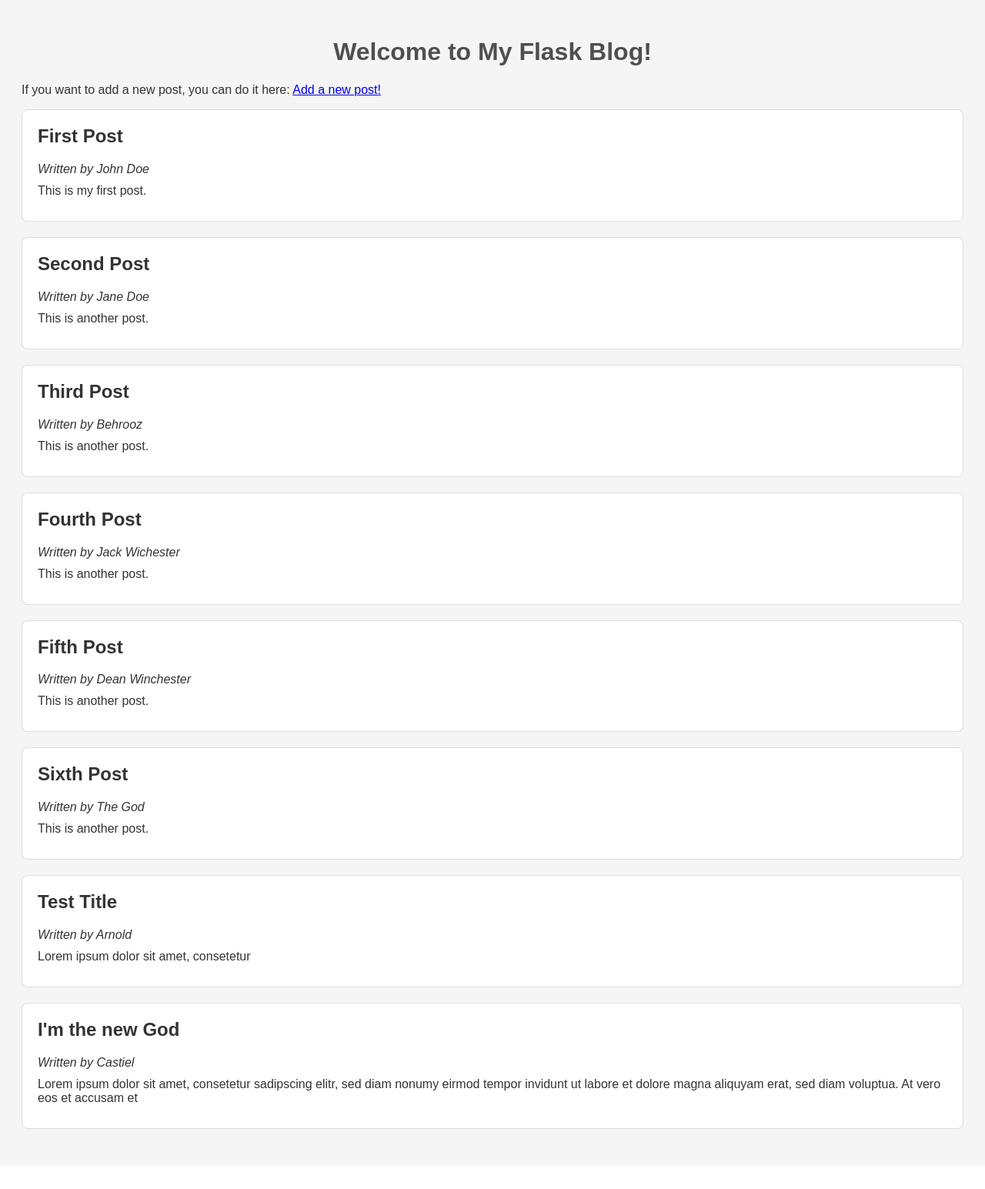
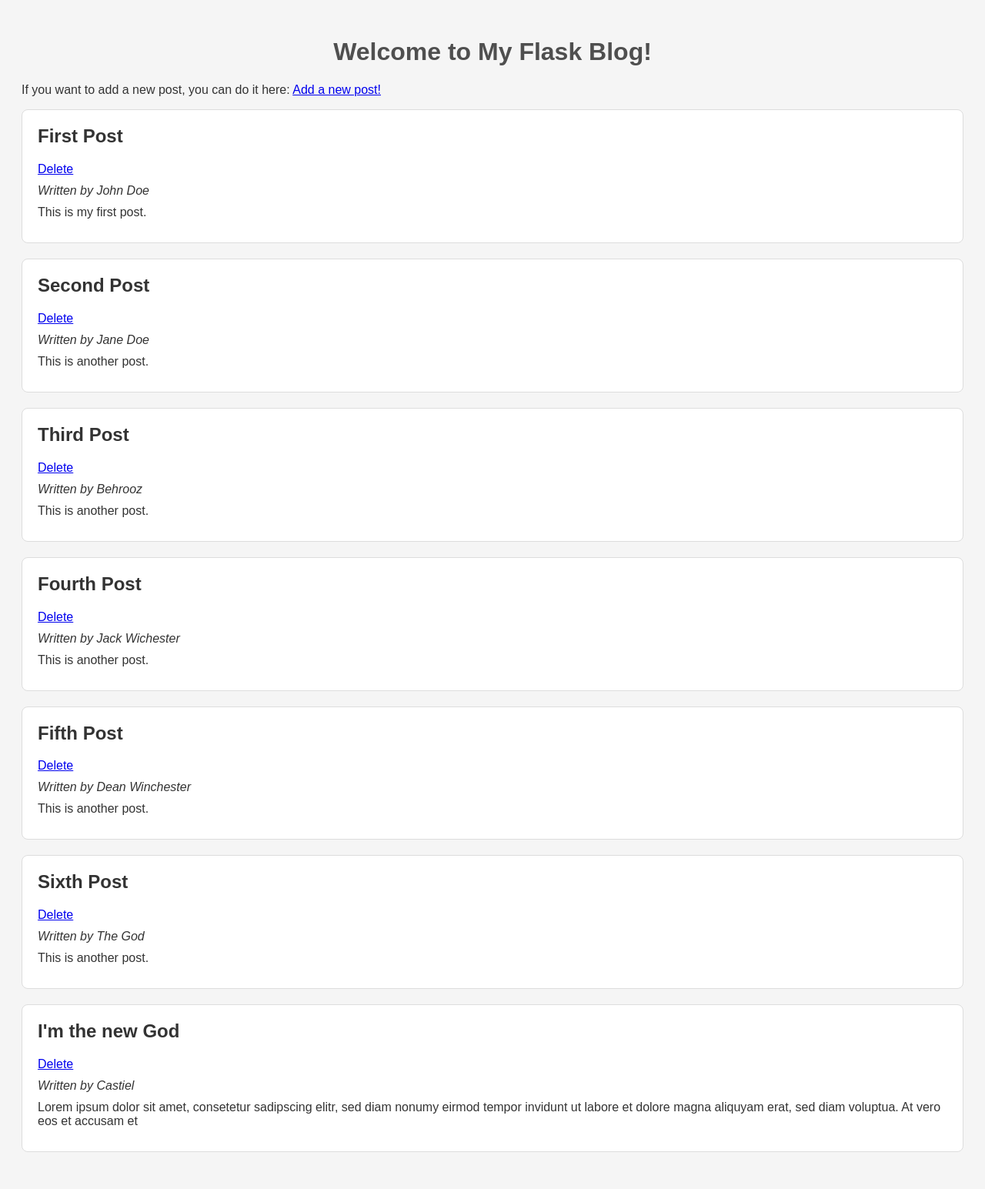
Before and after one commit to 84edu/New_Blog, a Flask app: page / in a window 1280 px wide. Shown: the whole page at 77% size. Before the commit the page ends 1467 px from the top, so only its background shows below. Run offline with Flask 3, Linux system fonts and the light colour scheme.

Commit message:
Add delete functionality and update index template

```diff
--- a/app.py
+++ b/app.py
@@ -1,4 +1,4 @@
-from flask import Flask, render_template, request, url_for
+from flask import Flask, render_template, request, url_for, redirect
 import json
 
 app = Flask(__name__)
@@ -33,5 +33,18 @@ def add():
     return render_template('add.html')
 
 
+@app.route('/delete/<int:post_id>')
+def delete(post_id):
+    with open('data.json', 'r') as fileobj:
+        blog_posts = json.load(fileobj)
+
+    new_blog_posts = [post for post in blog_posts if post['id'] != post_id]
+
+    with open("data.json", "w") as fileobj:
+        json.dump(new_blog_posts, fileobj, indent=4)
+
+    return redirect(url_for('index'))
+
+
 if __name__ == '__main__':
     app.run(host="0.0.0.0", port=5000, debug=True)
--- a/data.json
+++ b/data.json
@@ -36,12 +36,6 @@
         "content": "This is another post."
     },
     {
-        "author": "Arnold",
-        "title": "Test Title",
-        "content": "Lorem ipsum dolor sit amet, consetetur ",
-        "id": 7
-    },
-    {
         "author": "Castiel",
         "title": "I'm the new God",
         "content": "Lorem ipsum dolor sit amet, consetetur sadipscing elitr, sed diam nonumy eirmod tempor invidunt ut labore et dolore magna aliquyam erat, sed diam voluptua. At vero eos et accusam et",
--- a/templates/index.html
+++ b/templates/index.html
@@ -12,6 +12,11 @@
     {% for post in posts %}
         <div class="post">
             <h2>{{ post['title'] }}</h2>
+            <a href="{{ url_for('delete', post_id=post['id']) }}"
+               onclick="return confirm('Do you really want to delete this post?')"
+               class="del-btn">
+                Delete
+            </a>
             <p><em>Written by {{ post['author'] }}</em></p>
             <p>{{ post['content'] }}</p>
         </div>
```
